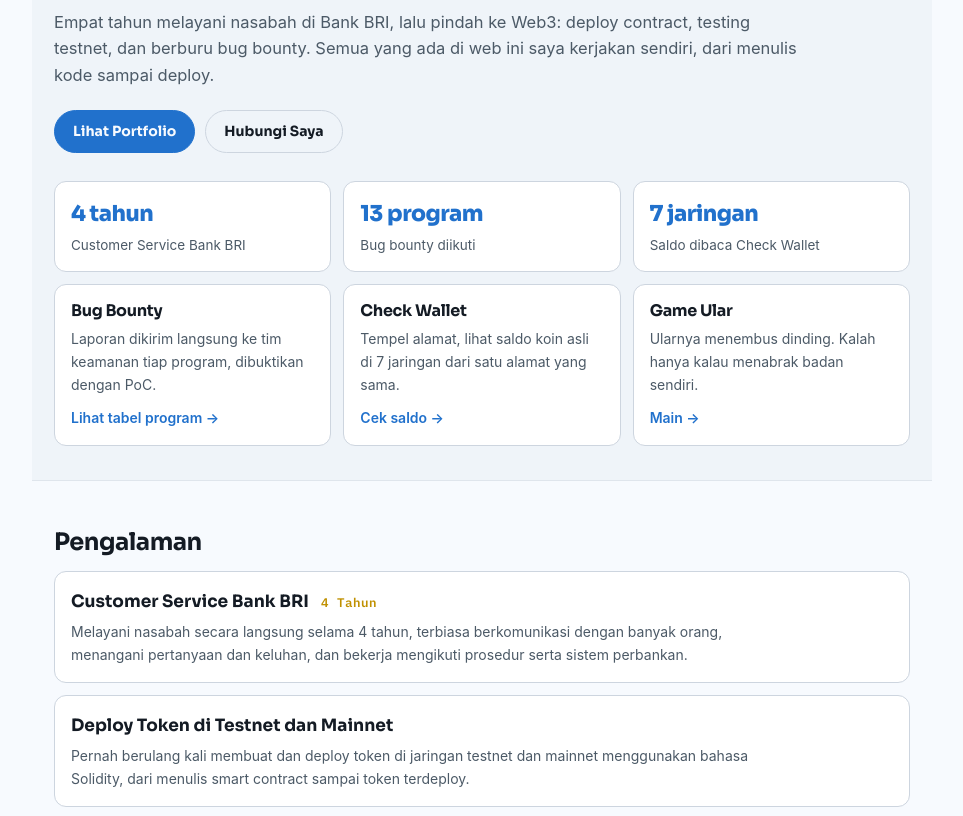
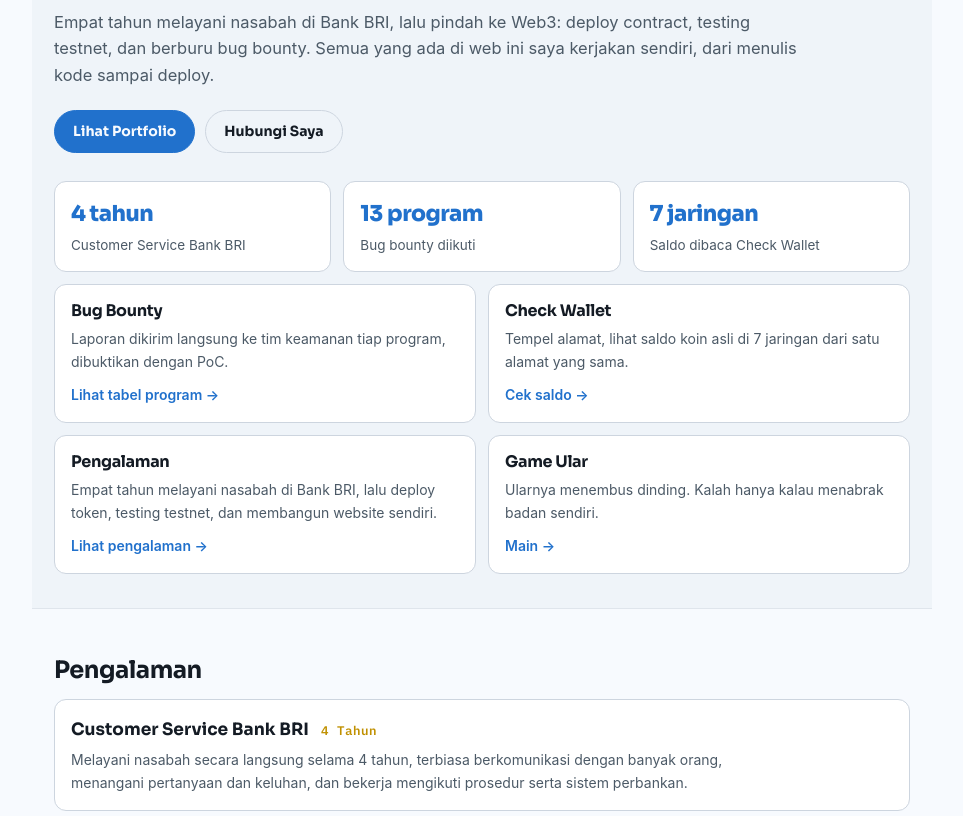
Before and after one commit to je26/Sanjayapurba, a plain HTML site: page index.html in a window 1280 px wide. Shown: the part 255-1071 px from the top of the page, without its empty margins (158-1121 px from the left). Drawn offline with Linux system fonts and the light colour scheme.

Commit message:
Add Pengalaman highlight card above Game Ular (4 cards, 2x2 grid)

```diff
--- a/index.html
+++ b/index.html
@@ -993,7 +993,7 @@
       }
       .home-stats dd { margin: 2px 0 0; color: var(--ink-soft); font-size: 13.5px; }
       .home-cards {
-        display: grid; grid-template-columns: repeat(3, 1fr); gap: 12px;
+        display: grid; grid-template-columns: repeat(2, 1fr); gap: 12px;
         margin-top: 12px;
       }
       .home-card {
@@ -1088,6 +1088,11 @@
             <h2>Check Wallet</h2>
             <p>Tempel alamat, lihat saldo koin asli di 7 jaringan dari satu alamat yang sama.</p>
             <span>Cek saldo &rarr;</span>
+          </a>
+          <a class="home-card" href="#pengalaman">
+            <h2>Pengalaman</h2>
+            <p>Empat tahun melayani nasabah di Bank BRI, lalu deploy token, testing testnet, dan membangun website sendiri.</p>
+            <span>Lihat pengalaman &rarr;</span>
           </a>
           <a class="home-card" href="#game">
             <h2>Game Ular</h2>
```
